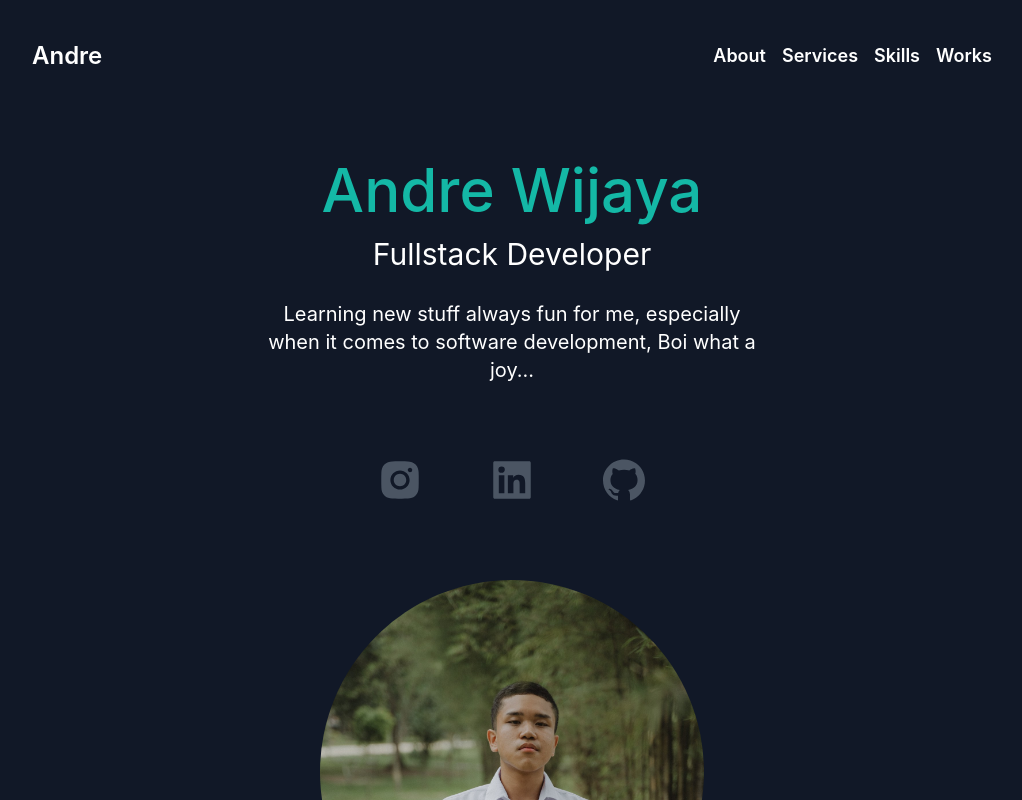
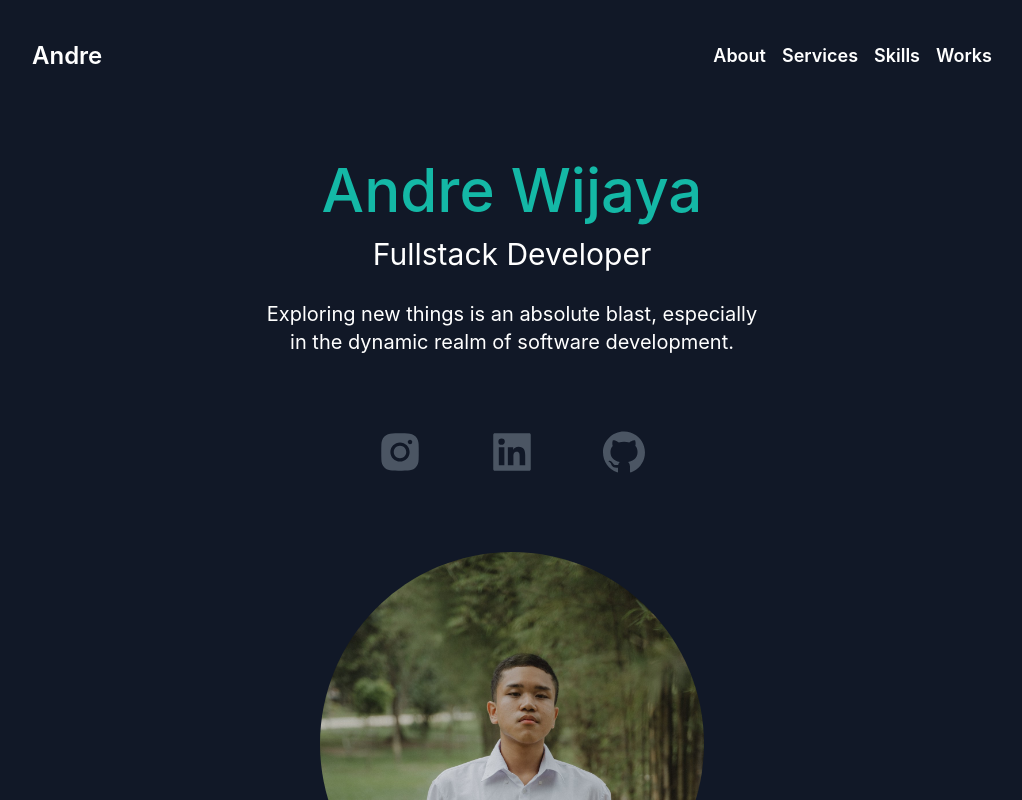
Before and after one commit to Andrewij21/DreDev, a React (Vite) app: page / in a window 1280 px wide. Shown: the top 800 px of the page, without its empty margins (128-1150 px from the left). Built offline with nearby package versions, Linux system fonts and the light colour scheme; some icons are missing.

Commit message:
refactor: change chace phrace

```diff
--- a/src/components/Landing.jsx
+++ b/src/components/Landing.jsx
@@ -15,8 +15,8 @@ export default function Landing() {
           Fullstack Developer
         </h3>
         <p className="text-md  py-5 text-gray-800 leading-8 md:text-xl max-w-lg mx-auto dark:text-white">
-          Learning new stuff always fun for me, especially when it comes to
-          software development, Boi what a joy...
+          Exploring new things is an absolute blast, especially in the dynamic
+          realm of software development.
         </p>
       </div>
       <div className="flex text-5xl py-3 justify-center gap-16 text-gray-600">
```
